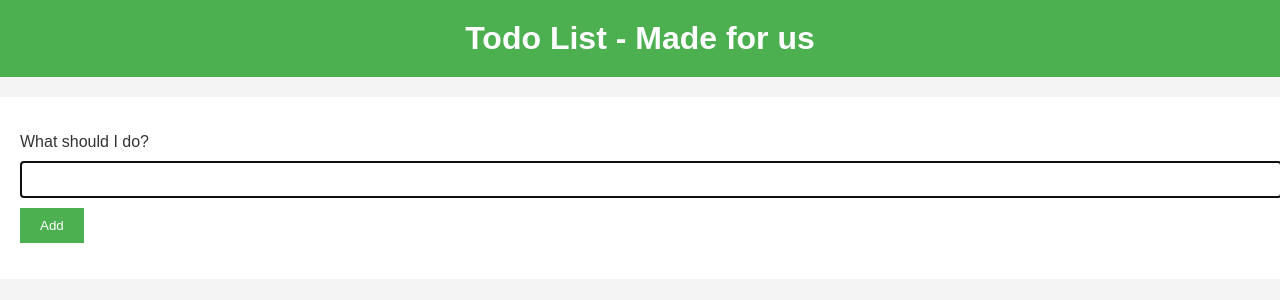
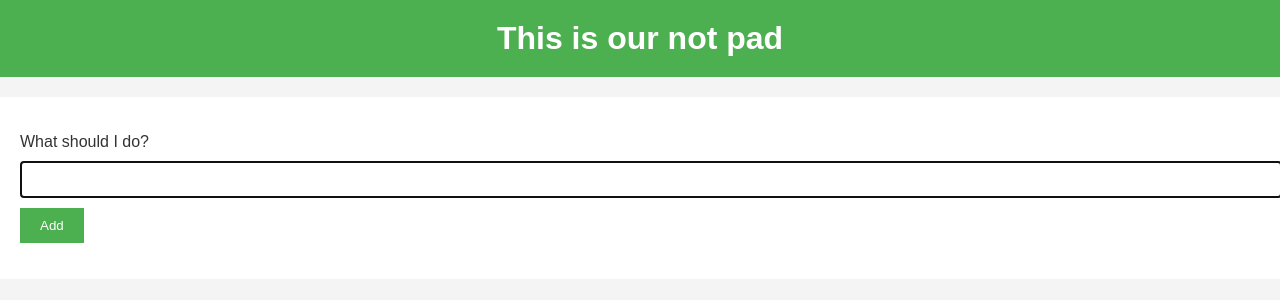
Before and after one commit to tejasdaundkar/cicd, a Node server app: page /todo in a window 1280 px wide. Shown: the top 300 px of the page. Run offline with Node 20, Linux system fonts and the light colour scheme.

Commit message:
Update todo.ejs

```diff
--- a/views/todo.ejs
+++ b/views/todo.ejs
@@ -89,7 +89,7 @@
     </head>
 
     <body>
-        <h1>Todo List - Made for us</h1>
+        <h1>This is our not pad </h1>
         <ul>
             <% todolist.forEach(function(todo, index) { %>
             <li>
```
